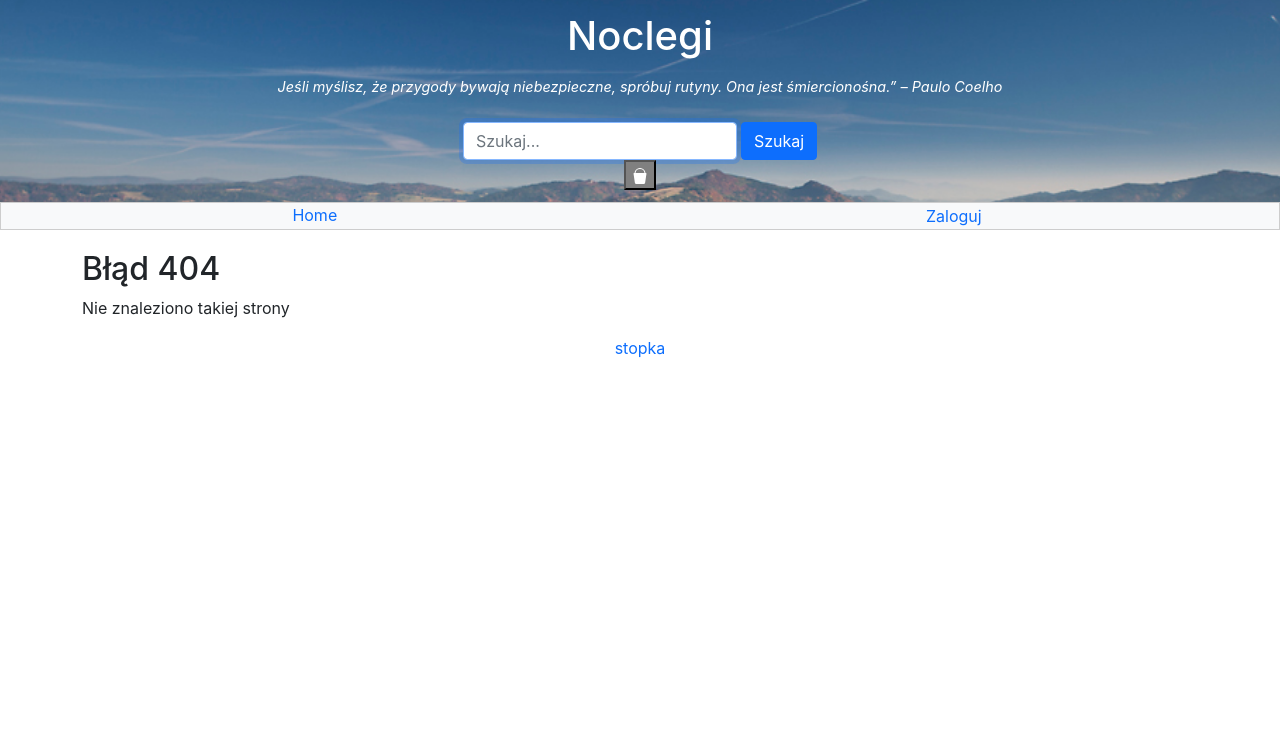
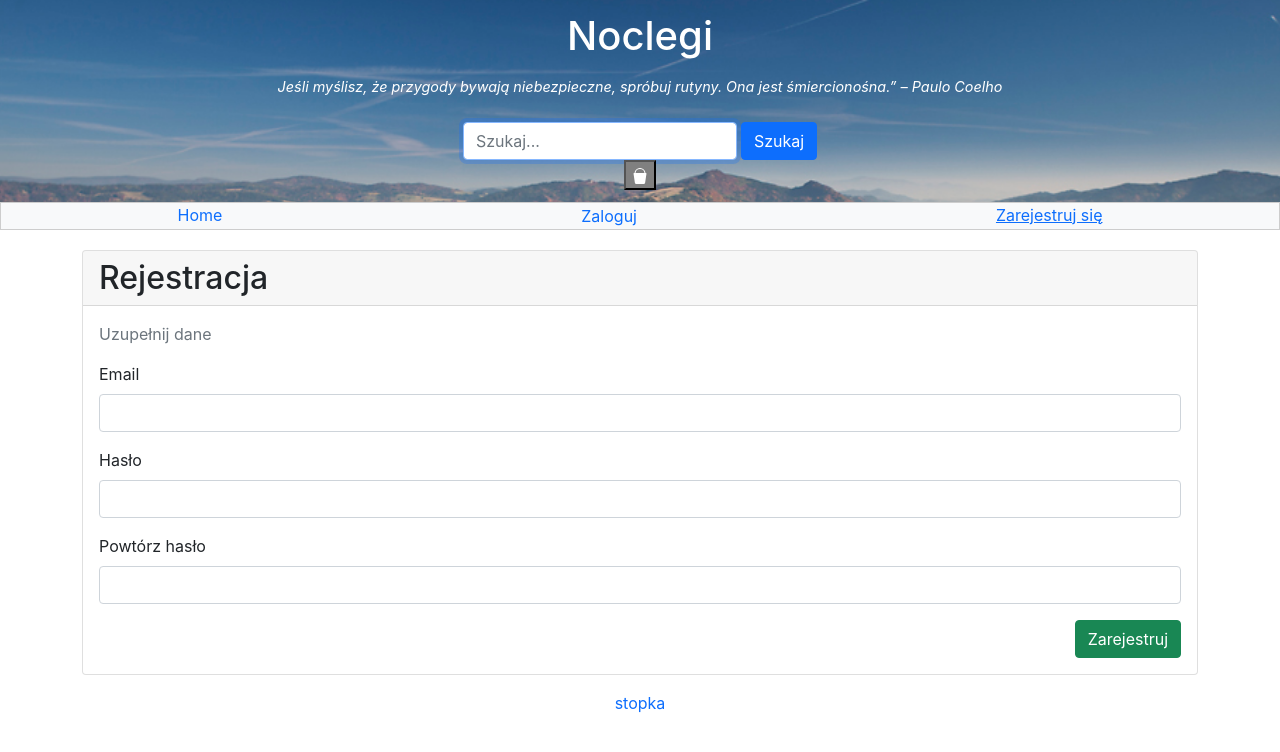
Before and after one commit to bartekrzesista/noclegi, a React (Create React App) app: page /register in a window 1280 px wide. Before the commit this address had no page. Shown: the top 752 px of the page. Built offline with nearby package versions, Linux system fonts and the light colour scheme.

Commit message:
add Register page with form and its validation

```diff
--- a/src/App.js
+++ b/src/App.js
@@ -1,5 +1,6 @@
 import { useReducer, lazy, Suspense } from "react";
 import { BrowserRouter as Router, Route, Switch } from "react-router-dom";
+import { reducer, initialState } from "./reducer";
 import Header from "./components/Header/Header";
 import Menu from "./components/Menu/Menu";
 import Searchbar from "./components/UI/Searchbar/Searchbar";
@@ -10,7 +11,6 @@ import ThemeContext from "./context/themeContext";
 import AuthContext from "./context/authContext";
 import ReducerContext from "./context/reducerContext";
 import InspiringQuote from "./components/InspiringQuote/InspiringQuote";
-import { reducer, initialState } from "./reducer";
 import Home from "./pages/Home/Home";
 import HotelPage from "./pages/HotelPage/HotelPage";
 import Search from "./pages/Search/Search";
@@ -19,6 +19,7 @@ import Login from "./pages/Auth/Login/Login";
 import AuthenticatedRoute from "./hoc/AuthenticatedRoute";
 import ErrorBoundary from "./hoc/ErrorBoundary";
 import AddHotel from "./pages/Profile/MyHotels/AddHotel/AddHotel";
+import Register from "./pages/Auth/Register/Register";
 const  Profile = lazy(() => import("./pages/Profile/Profile"));
 
 function App() {
@@ -47,6 +48,7 @@ function App() {
             <Route path="/hotels/:id" component={HotelPage} />
             <Route path="/search/:term?" component={Search} />
             <Route path="/login" component={Login} />
+            <Route path="/register" component={Register} />
             <Route path="/" exact component={Home} />
             <Route component={NotFound} />
           </Switch>
--- a/src/components/Menu/Menu.js
+++ b/src/components/Menu/Menu.js
@@ -16,7 +16,7 @@ function Menu() {
         {auth ? (
           <>
             <li>
-              <NavLink to="/profile"  activeClassName={styles.menuItemActive}>
+              <NavLink to="/profile" activeClassName={styles.menuItemActive}>
                 Mój profil
               </NavLink>
             </li>
@@ -31,6 +31,7 @@ function Menu() {
             </li>
           </>
         ) : (
+          <>
             <li>
               <button
                 type="button"
@@ -40,6 +41,12 @@ function Menu() {
                 Zaloguj
               </button>
             </li>
+            <li>
+              <NavLink to="/register" activeClassName={styles.menuItemActive}>
+                Zarejestruj się
+              </NavLink>
+            </li>
+          </>
         )}
       </ul>
     </nav>
--- a/src/helpers/validations.js
+++ b/src/helpers/validations.js
@@ -8,9 +8,11 @@ const availableRules = {
   required(value) {
     return value ? '' : 'Pole wymagane';
   },
-
   minLength(value, rule) {
     return value.length > rule.length ? '' : `Min. znaków: ${rule.length}`;
+  },
+  email(value) {
+    return validateEmail(value) ? '' : 'Niepoprawny email';
   }
 };
 
--- a/src/pages/Auth/Register/Register.js
+++ b/src/pages/Auth/Register/Register.js
@@ -0,0 +1,105 @@
+import { useState } from "react";
+import LoadingButton from "../../../components/UI/LoadingButton/LoadingButton";
+import Input from "../../../components/Input/Input";
+import { validate } from "../../../helpers/validations";
+
+export default function Register(props) {
+  const [loading, setLoading] = useState(false);
+  const [form, setForm] = useState({
+    email: {
+      value: "",
+      error: "",
+      showError: false,
+      rules: ["required", "email"],
+    },
+    password: {
+      value: "",
+      error: "",
+      showError: false,
+      rules: ["required", { name: "minLength", length: 10 }],
+    },
+    confirmPassword: {
+      value: "",
+      error: "",
+      showError: false,
+      rules: ["required", { name: "minLength", length: 10 }],
+    },
+  });
+
+  const valid = !Object.values(form)
+    .map((input) => input.error)
+    .filter((e) => e).length;
+
+  const changeHandler = (value, fieldName) => {
+    const error = validate(form[fieldName].rules, value);
+
+    setForm({
+      ...form,
+      [fieldName]: {
+        ...form[fieldName],
+        value,
+        error,
+        showError: true,
+      },
+    });
+  };
+
+  const submit = (e) => {
+    e.preventDefault();
+    setLoading(true);
+
+    setTimeout(() => {
+      setLoading(false);
+    }, 500);
+  };
+
+  return (
+    <div className="card">
+      <h2 className="card-header">Rejestracja</h2>
+      <div className="card-body">
+        <p className="text-muted">Uzupełnij dane</p>
+        <form onSubmit={submit}>
+          <Input
+            type="email"
+            label="Email"
+            id="email"
+            value={form.email.value}
+            onChange={(val) => changeHandler(val, "email")}
+            error={form.email.error}
+            showError={form.email.showError}
+          />
+
+          <Input
+            type="password"
+            label="Hasło"
+            id="password"
+            value={form.password.value}
+            onChange={(val) => changeHandler(val, "password")}
+            error={form.password.error}
+            showError={form.password.showError}
+          />
+
+          <Input
+            type="password"
+            label="Powtórz hasło"
+            id="confirm-password"
+            value={form.confirmPassword.value}
+            onChange={(val) => changeHandler(val, "confirmPassword")}
+            error={form.confirmPassword.error}
+            showError={form.confirmPassword.showError}
+          />
+
+          <div className="d-flex justify-content-end mt-3">
+            <LoadingButton
+              loading={loading}
+              className="btn-success"
+              disabled={!valid}
+            >
+              Zarejestruj
+            </LoadingButton>
+          </div>
+        </form>
+      </div>
+    </div>
+  );
+}
```
Lines whose indentation alone changed are shown as unchanged.
